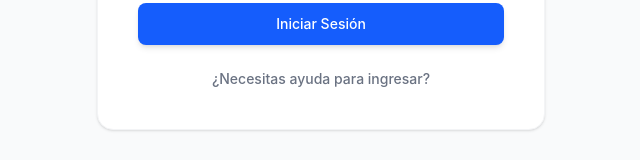
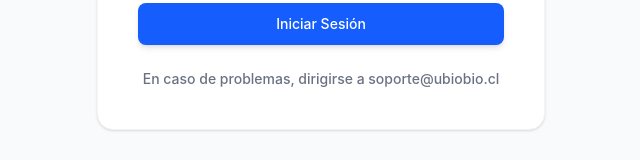
Before and after one commit to FabianCartes/Electivos-ISW, a React (Vite) app in the folder frontend/: page /login in a window 1280 px wide. Shown: the part 522-682 px from the top of the page, without its empty margins (319-959 px from the left). Built offline with nearby package versions, Linux system fonts and the light colour scheme; no server answers.

Commit message:
Correccion a "En caso de problemas, dirigirse a soporte@ubiobio.cl"

```diff
--- a/frontend/src/pages/Login.jsx
+++ b/frontend/src/pages/Login.jsx
@@ -215,8 +215,8 @@ const Login = () => {
           {/* Footer del Formulario */}
           <div className="flex items-center justify-center">
             <div className="text-sm">
-              <a href="#" className="font-medium text-gray-500 hover:text-blue-600 transition-colors">
-                ¿Necesitas ayuda para ingresar?
+              <a href="mailto:soporte@ubiobio.cl" className="font-medium text-gray-500 hover:text-blue-600 transition-colors">
+                En caso de problemas, dirigirse a soporte@ubiobio.cl
               </a>
             </div>
           </div>
```
